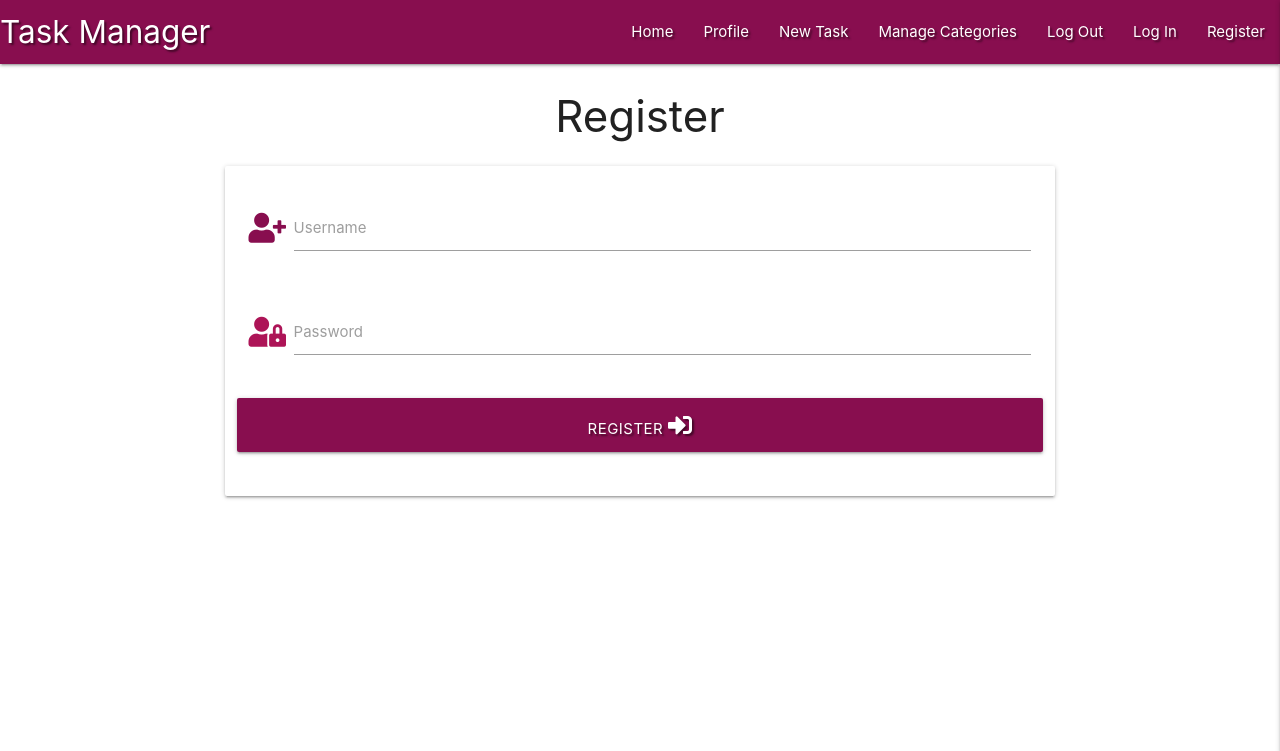
After one commit to gwenjo/flask-task-manager-gwen, a Flask app: page /register in a window 1280 px wide. The commit adds this page. Shown: the top 751 px of the page. Run offline with Flask 2, Linux system fonts and the light colour scheme; some libraries are stand-ins or nearby versions.

Commit message:
Add Register template

```diff
--- a/app.py
+++ b/app.py
@@ -4,6 +4,7 @@ from flask import (
     redirect, request, session, url_for)
 from flask_pymongo import PyMongo
 from bson.objectid import ObjectId
+from werkzeug.security import generate_password_hash, check_password_hash
 if os.path.exists("env.py"):
     import env
 
@@ -24,6 +25,11 @@ def get_tasks():
     return render_template("tasks.html", tasks=tasks)
 
 
+@app.route("/register", methods=["GET", "POST"])
+def register():
+    return render_template("register.html")
+
+
 if __name__ == "__main__":
     app.run(host=os.environ.get("IP"),
             port=int(os.environ.get("PORT")),
--- a/static/css/style.css
+++ b/static/css/style.css
@@ -0,0 +1,3 @@
+.text-shadow {
+    text-shadow: 2px 2px 2px rgba(0, 0, 0, 0.5);
+}
--- a/templates/base.html
+++ b/templates/base.html
@@ -15,10 +15,10 @@
 
 	<header>
         <!-- top navbar -->
-		<nav class="nav-extended text-shadow pink darken-3">
+		<nav class="nav-extended text-shadow pink darken-4">
 			<div class="nav-wrapper">
 				<a href="{{ url_for('get_tasks') }}" class="brand-logo">Task Manager</a>
-				<a href="#" data-target="mobile-demo" class="sidenav-trigger right+"><i class="fas fa-bars"></i></a>
+				<a href="#" data-target="mobile-demo" class="sidenav-trigger right"><i class="fas fa-bars"></i></a>
 				<ul class="right hide-on-med-and-down">
 					<li><a href="{{ url_for('get_tasks') }}">Home</a></li>
 					<li><a href="#">Profile</a></li>
@@ -26,7 +26,7 @@
 					<li><a href="#">Manage Categories</a></li>
 					<li><a href="#">Log Out</a></li>
 					<li><a href="#">Log In</a></li>
-					<li><a href="#">Register</a></li>
+					<li><a href="{{ url_for('register') }}">Register</a></li>
 				</ul>
 			</div>
 		</nav>
@@ -40,7 +40,7 @@
             <li><a href="#">Manage Categories</a></li>
             <li><a href="#">Log Out</a></li>
             <li><a href="#">Log In</a></li>
-            <li><a href="#">Register</a></li>
+            <li><a href="{{ url_for('register') }}">Register</a></li>
 		</ul>
 	</header>
 
--- /dev/null
+++ b/templates/register.html
@@ -0,0 +1,35 @@
+{% extends "base.html" %}
+{% block content %}
+
+    <h3 class="center-align">Register</h3>
+
+    <div class="row">
+        <form class="col s12 m8 offset-m2" method="POST" action="{{ url_for('register') }}">
+            <div class="card-panel">
+                <!-- username -->
+                <div class="row">
+					<div class="input-field col s12">
+						<i class="fas fa-user-plus prefix pink-text text-darken-4"></i>
+						<input id="username" name="username" type="text" class="validate">
+						<label for="username">Username</label>
+					</div>
+                </div>
+                <!-- passowrd -->
+                <div class="row">
+                    <div class="input-field col s12">
+						<i class="fas fa-user-lock prefix pink-text text-darken-3"></i>
+                        <input id="password" name="password" type="password" class="validate">
+                        <label for="password">Password</label>
+                    </div>
+                </div>
+                <!-- register -->
+                <div class="row">
+                    <button type="submit" class="col s12 btn-large pink darken-4 text-shadow">
+                        Register <i class="fas fa-sign-in-alt"></i>
+                    </button>
+                </div>
+            </div>
+        </form>
+    </div>
+
+{% endblock %}
--- a/templates/tasks.html
+++ b/templates/tasks.html
@@ -1,6 +1,5 @@
 {% extends "base.html" %}
 {% block content %}
-
 
     {% for task in tasks %}
         {{ task.task_name }}<br>
```
Also changed, not shown: static/js/script.js (+17 -0 lines).
